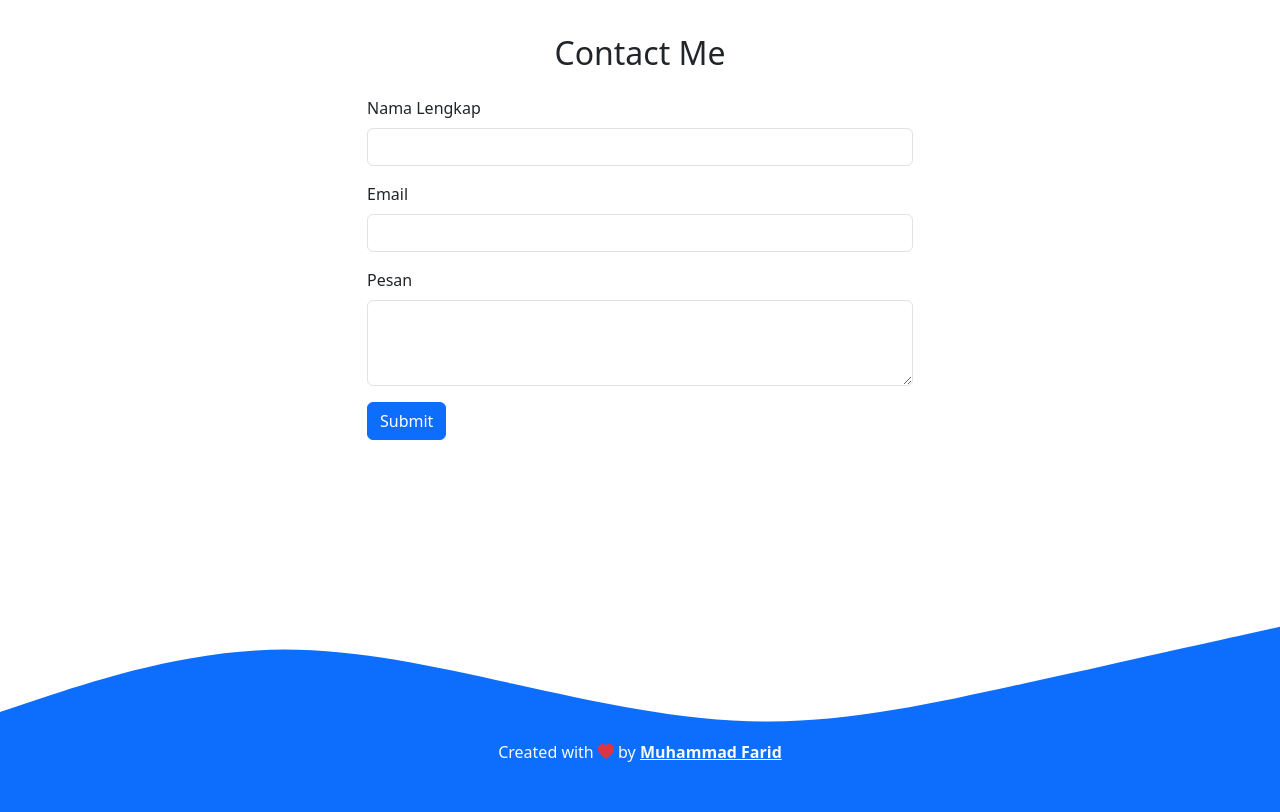
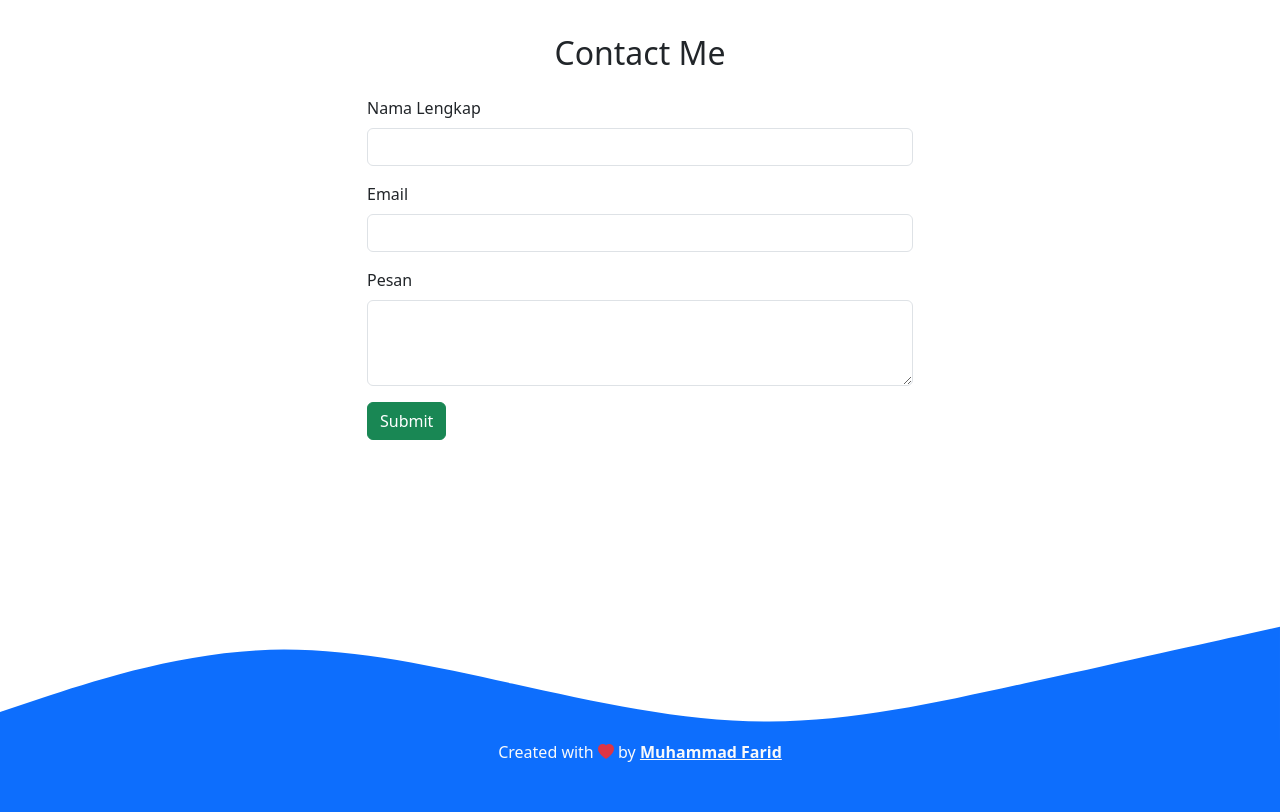
Before and after one commit to faridrifki/faridrifki.github.io, a plain HTML site: page index.html in a window 1280 px wide. Shown: the part 2498-3310 px from the top of the page. Drawn offline with nearby package versions, Linux system fonts and the light colour scheme.

Commit message:
merubah warna tombol mejadi hijau

```diff
--- a/index.html
+++ b/index.html
@@ -160,7 +160,7 @@
                             <textarea class="form-control" id="pesan" rows="3" name="pesan"></textarea>
                           </div>
 
-                        <button type="submit" class="btn btn-primary mb-3 btn-kirim">Submit</button>
+                        <button type="submit" class="btn btn-success mb-3 btn-kirim">Submit</button>
 
                         <button class="btn btn-primary mb-3 btn-loading d-none" type="button" disabled>
                           <span class="spinner-border spinner-border-sm" role="status" aria-hidden="true"></span>
```
